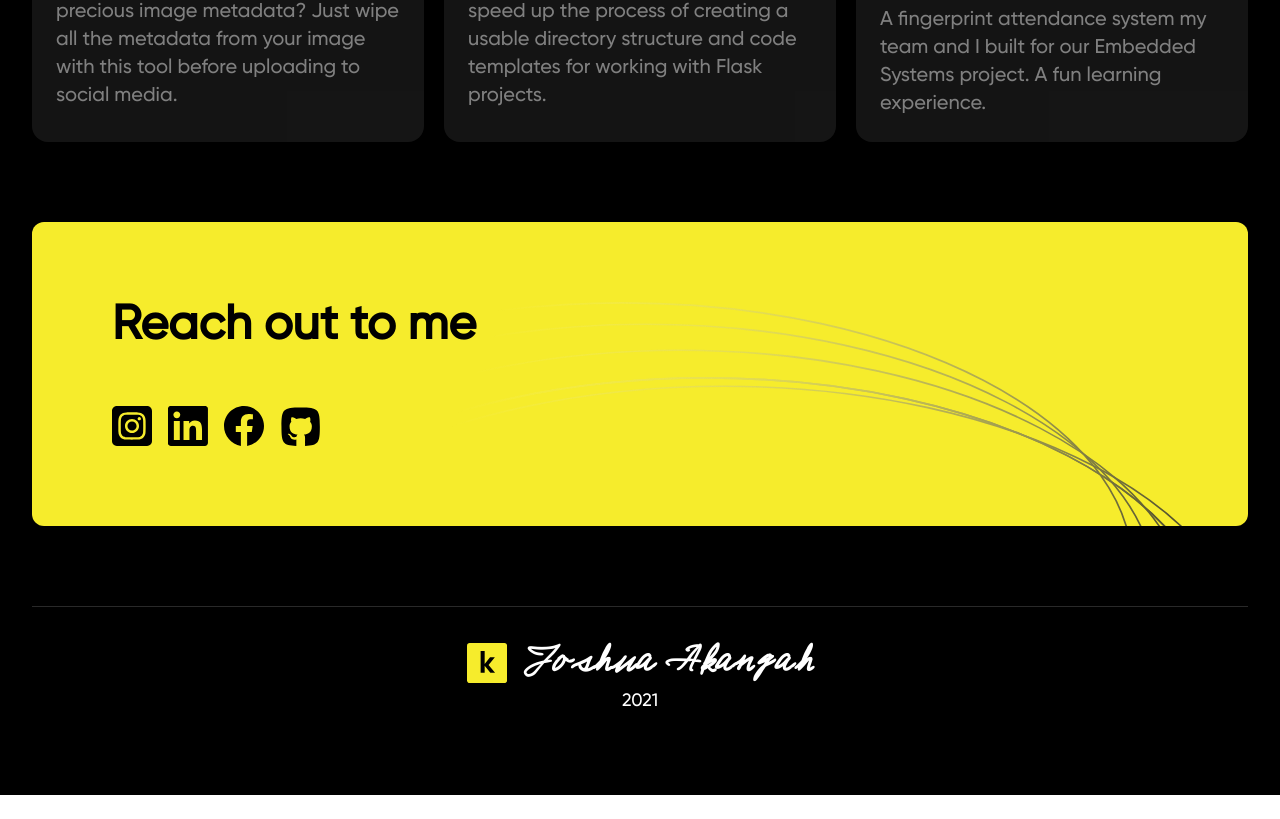
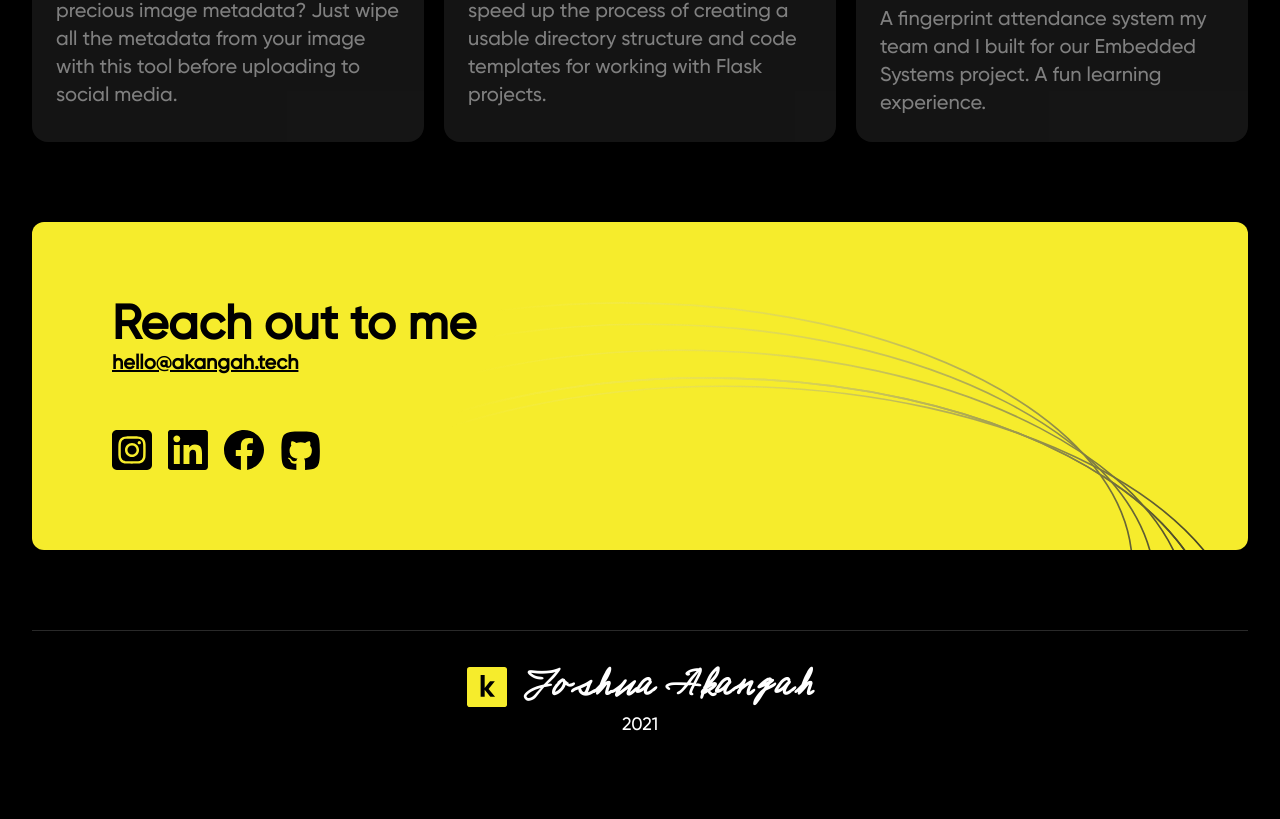
Before and after one commit to kangah-codes/personal-website, a Next.js app: page / in a window 1280 px wide. Shown: the part 2722-3541 px from the top of the page. Before the commit the page ends 3517 px from the top, so only its background shows below. Built offline with nearby package versions, Linux system fonts and the light colour scheme.

Commit message:
Update Contact.js

```diff
--- a/components/Contact.js
+++ b/components/Contact.js
@@ -9,8 +9,14 @@ const Contact = () => {
 				<p className="md:text-5xl text-2xl text-black font-semibold">
 					Reach out to me
 				</p>
+				<a
+					href="mailto:hello@akangah.tech"
+					className="absolute text-xl text-black font-semibold underline cursor-pointer"
+				>
+					hello@akangah.tech
+				</a>
 
-				<div className="flex mt-14 space-x-4">
+				<div className="flex mt-20 space-x-4">
 					<img src="/ig.svg" className="w-6 md:w-10" />
 					<img src="/linkedin.svg" className="w-6 md:w-10" />
 					<img src="/fb.svg" className="w-6 md:w-10" />
```
